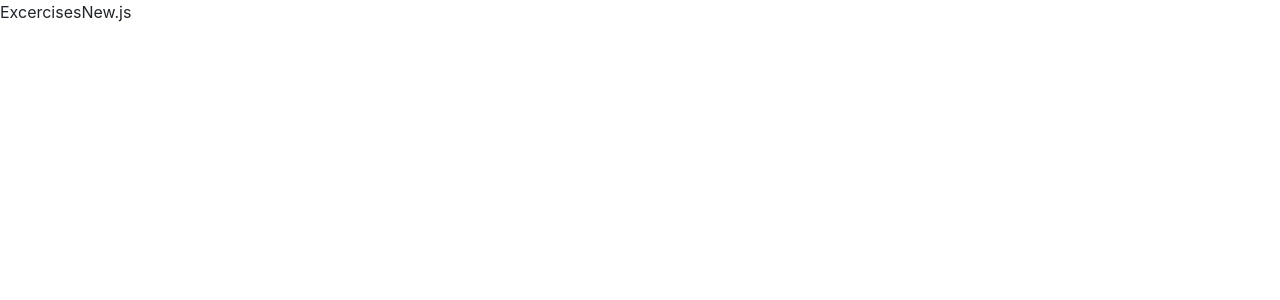
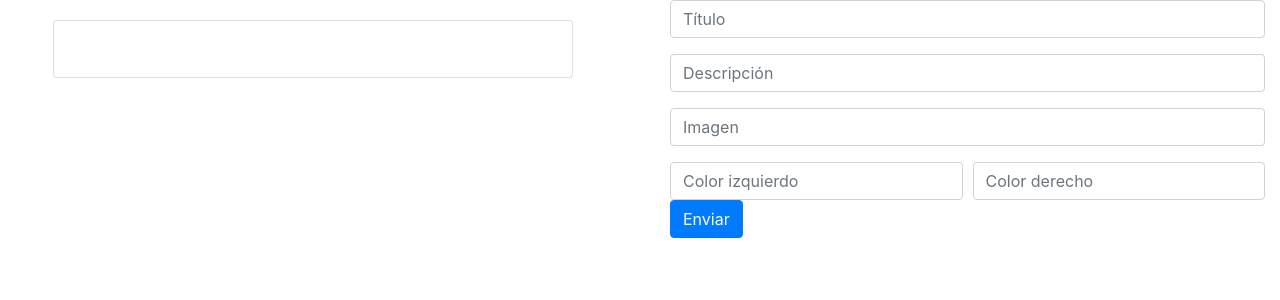
Before and after one commit to Koato/ReactFitness, a React (Create React App) app: page /excercise/new in a window 1280 px wide. Shown: the top 300 px of the page. Built offline with nearby package versions, Linux system fonts and the light colour scheme.

Commit message:
uso de componentes padres - Lifting state up

```diff
--- /dev/null
+++ b/src/Components/ExerciseForm.js
@@ -0,0 +1,39 @@
+import React from "react";
+
+class ExerciseForm extends React.Component {
+
+    handleSubmit = e => {
+        e.preventDefault();
+        console.log(this.state);
+    }
+
+    render() {
+        const { onChange, form } = this.props;
+        return (
+            <div className="container">
+                <form onSubmit={this.handleSubmit}>
+                    <div className="form-group">
+                        <input type="text" placeholder="Título" className="form-control" name="title" onChange={onChange} value={form.titulo} />
+                    </div>
+                    <div className="form-group">
+                        <input type="text" placeholder="Descripción" className="form-control" name="description" onChange={onChange} value={form.descripcion} />
+                    </div>
+                    <div className="form-group">
+                        <input type="text" placeholder="Imagen" className="form-control" name="img" onChange={onChange} value={form.imagen} />
+                    </div>
+                    <div className="form-row">
+                        <div className="col">
+                            <input type="text" placeholder="Color izquierdo" className="form-control" name="leftColor" onChange={onChange} value={form.izquierda} />
+                        </div>
+                        <div className="col">
+                            <input type="text" placeholder="Color derecho" className="form-control" name="rightColor" onChange={onChange} value={form.derecha} />
+                        </div>
+                    </div>
+                    <button type="submit" className="btn btn-primary">Enviar</button>
+                </form>
+            </div>
+        );
+    }
+}
+
+export default ExerciseForm;
--- a/src/Components/pages/ExcercisesNew.js
+++ b/src/Components/pages/ExcercisesNew.js
@@ -1,10 +1,37 @@
 import React from "react";
+import ExerciseForm from "../ExerciseForm";
+import Card from "../Card";
 
 class ExcercisesNew extends React.Component {
+
+    state = {
+        form: {
+            title: '',
+            description: '',
+            img: '',
+            leftColor: '',
+            rightColor: ''
+        }
+    }
+
+    handleCharge = e => {
+        this.setState({
+            form: {
+                ...this.state.form,
+                [e.target.name]: e.target.value
+            }
+        })
+    }
+
     render() {
         return (
-            <div>
-                ExcercisesNew.js
+            <div className="row">
+                <div className="col-sm">
+                    <Card {...this.state.form} />
+                </div>
+                <div className="col-sm">
+                    <ExerciseForm onChange={this.handleCharge} form={this.state.form} />
+                </div>
             </div>
         );
     }
```
